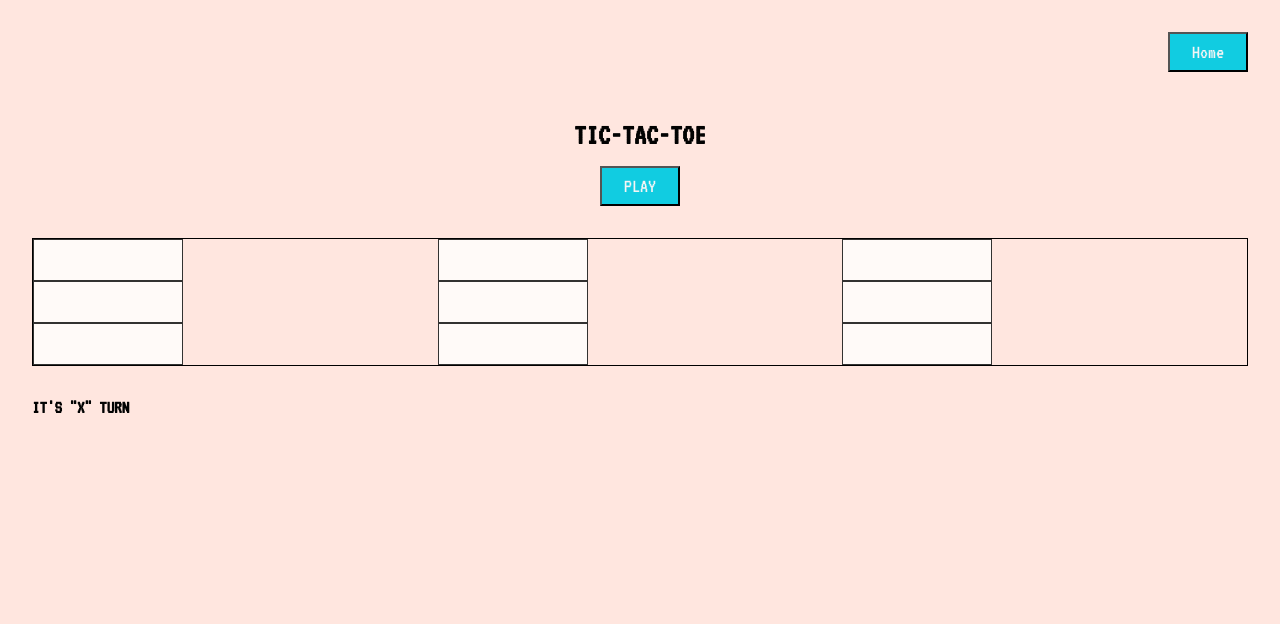
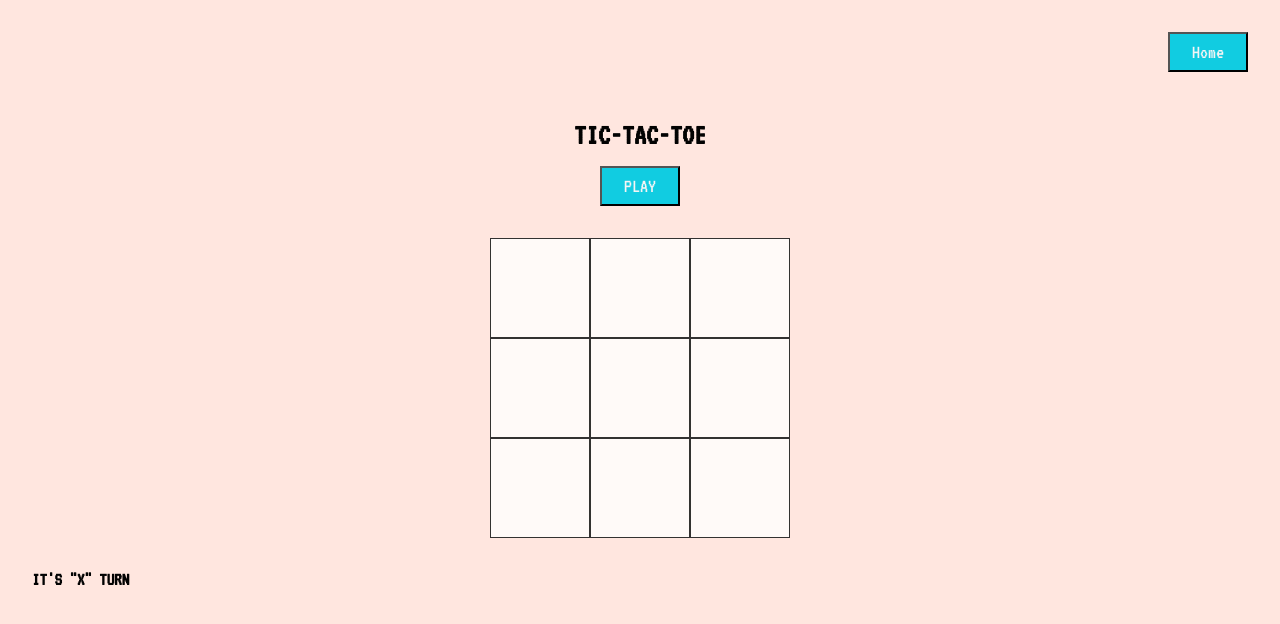
Before and after one commit to magicgithgub32/Proyecto_6_Games-Hub, a React (Vite) app: page /tictactoe in a window 1280 px wide. Shown: the top 624 px of the page. Built offline with nearby package versions, Linux system fonts and the light colour scheme.

Commit message:
give styles to ttt game board

```diff
--- a/src/components/Main/Main.jsx
+++ b/src/components/Main/Main.jsx
@@ -4,7 +4,7 @@ import React from "react";
 const Main = () => {
   return (
     <figure className="mainWrapper">
-      <img src="./public/Tic_tac_toe.svg.png" alt="GamesHub" />
+      <img src="./Tic_tac_toe.svg.png" alt="GamesHub" />
     </figure>
   );
 };
--- a/src/pages/TicTacToe/TicTacToe.css
+++ b/src/pages/TicTacToe/TicTacToe.css
@@ -29,19 +29,25 @@
 
 .tictactoeBoard {
     display: grid;
-    grid-template-columns: repeat(3, 1fr);
-    grid-template-rows: repeat(3, 1fr);
+    position: relative;
+    grid-template-columns: 100px 100px 100px;
+    grid-template-rows: 100px 100px 100px;
     justify-content: center;
-    border: 1px solid black;
+    justify-items: center;;
     margin: 2rem;
 }
+
 .board-item {
     background-color: rgba(255, 255, 255, 0.8);
     border: 1px solid rgba(0, 0, 0, 0.8);
-    padding: 20px;
-    font-size: 30px;
+    padding: 10px;
+    font-size: 10px;
     text-align: center;
-  }
+    width: -webkit-fill-available;
+    width: -moz-available;
+    width: fill-available;
+
+}
 
   .tictactoeTurn {
     display: flex;
--- a/src/pages/TicTacToe/TicTacToe.jsx
+++ b/src/pages/TicTacToe/TicTacToe.jsx
@@ -23,7 +23,7 @@ const TicTacToe = () => {
         [null, null, null],
       ]);
     },
-    []);
+    [board]);
 
   const playerTurnHandler = () => {
     setPlayerOneTurn(!playerOneTurn);
```
